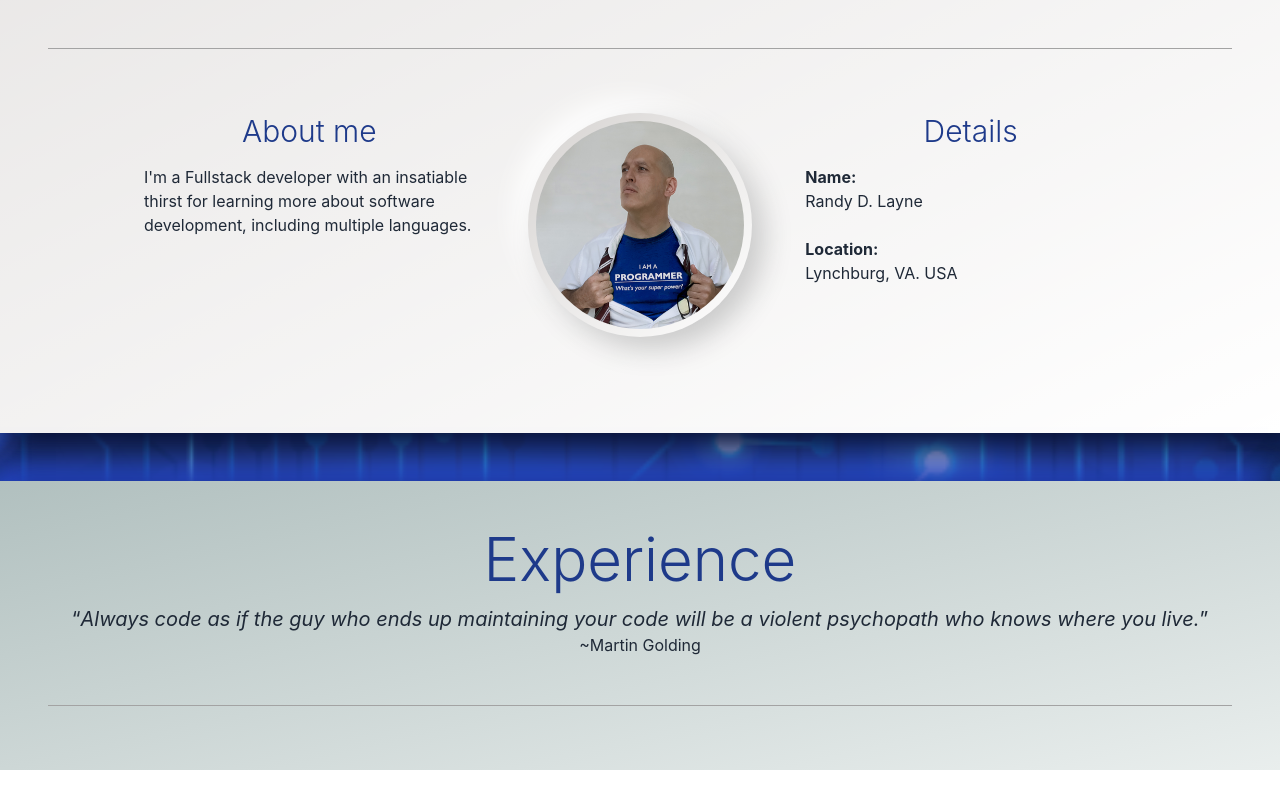
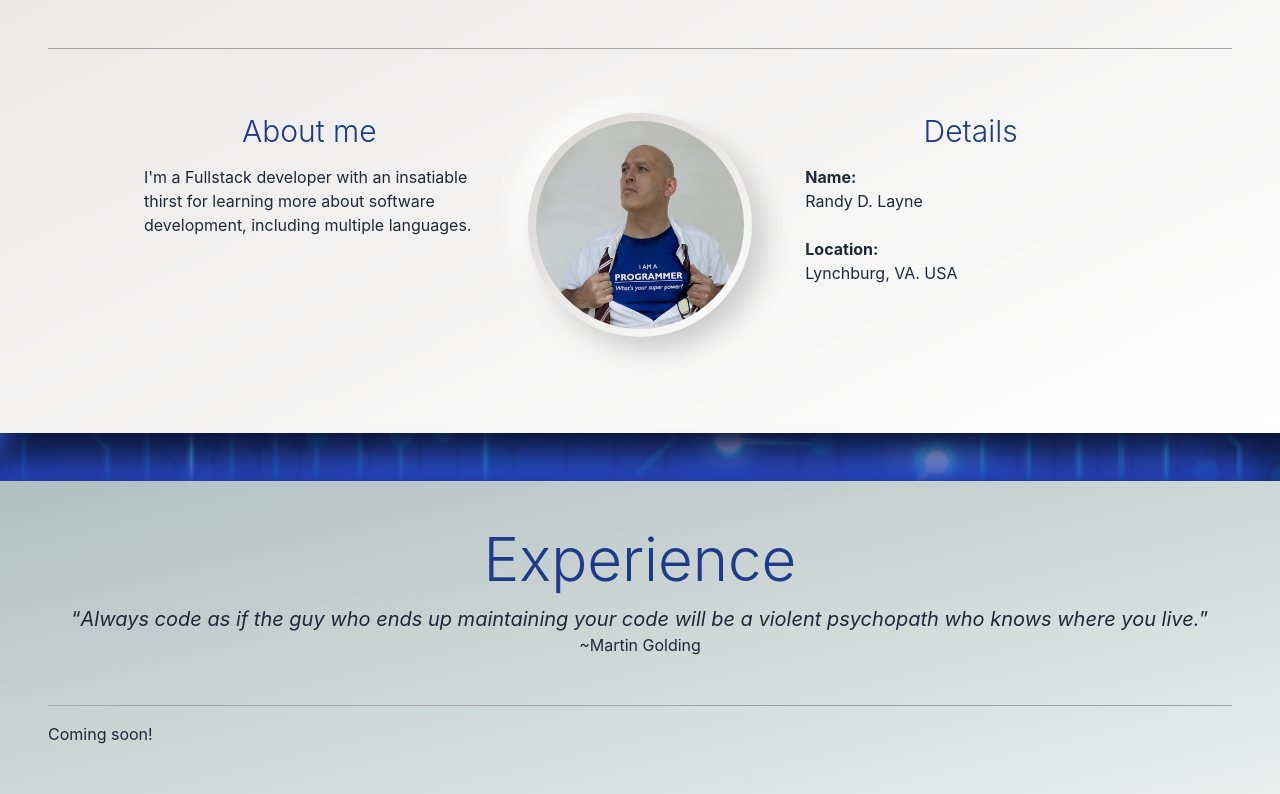
Before and after one commit to randyL78/portfolio_2023, a React app: page / in a window 1280 px wide. Shown: the part 1024-1818 px from the top of the page. Before the commit the page ends 1794 px from the top, so only its background shows below. Built offline with nearby package versions, Linux system fonts and the light colour scheme; a web font is replaced by a local one.

Commit message:
Minor change to rekick pipeline

```diff
--- a/src/components/App.tsx
+++ b/src/components/App.tsx
@@ -17,7 +17,9 @@ const app = () => {
       <main className='relative'>
         <Hero />
         <Profile />
-        <Card title='Experience' quote={experienceQuote} theme={Theme.neutral} />
+        <Card title='Experience' quote={experienceQuote} theme={Theme.neutral} >
+          <p>Coming soon!</p>
+        </Card>
       </main>
     </div>
   );
```
